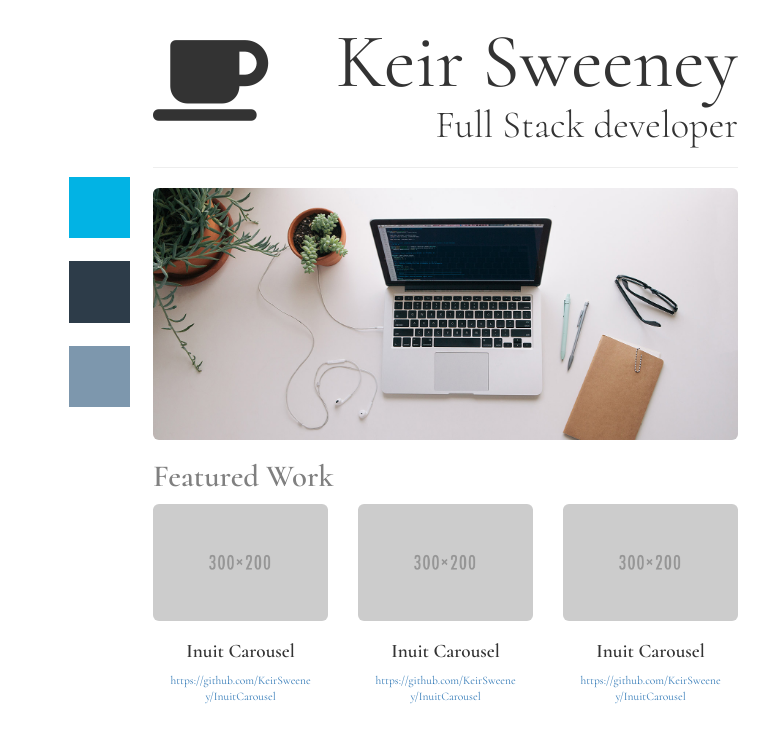
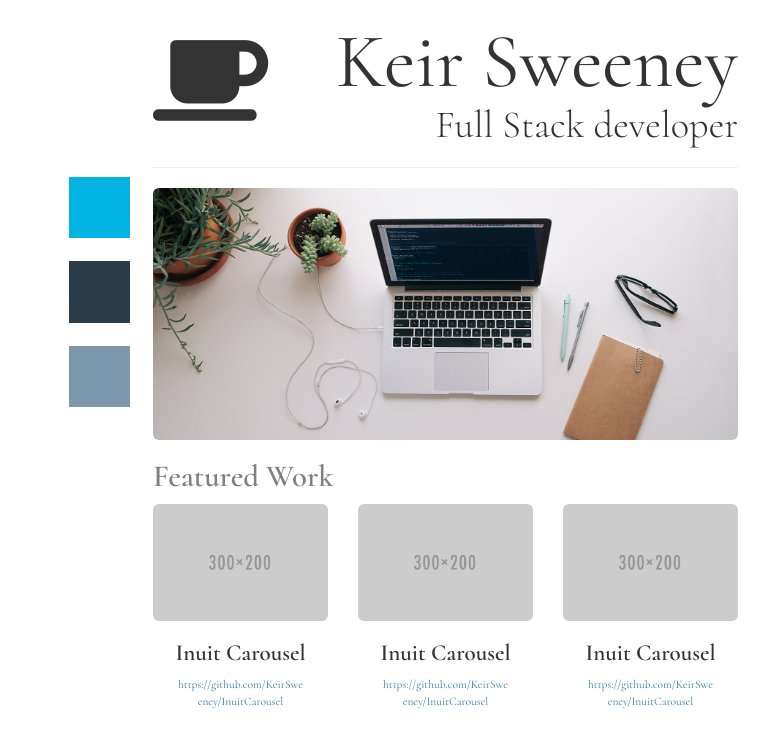
Before and after one commit to KeirSweeney/Udacity-Portfolio-Site, a website: page index.html in a window 768 px wide. Drawn offline with nearby package versions, Linux system fonts and the light colour scheme.

Commit message:
Related prohects responsive across main devices

```diff
--- a/css/main.css
+++ b/css/main.css
@@ -13,24 +13,21 @@ body {
   font-weight: 600;
   text-align: center;
   word-break: break-all;
-  font-size:2.5vw;
+  font-size: 8vw;
 }
 
 .feature-url {
   text-align: center;
   word-break: break-all;
-  font-size: 1.5vw;
-  padding: 0 2vw;
+  font-size: 2.5vw;
+  padding: 0 3vw;
 }
 
 .featured-work {
   color: grey;
   font-weight: 600;
   text-align: center;
-  font-size: 6vw;
-}
-
-.hero-image {
+  font-size: 9vw;
 }
 
 #coffee-icon {
@@ -79,15 +76,15 @@ body {
   height: 25vw;
 }
 
-@media (max-width: 768px){
-  .features>div:last-child {
-    display: inline-block;
-    margin: 0 auto;
-    float: none;
+@media (min-width: 768px) {
+  .feature-header {
+    font-size: 3vw;
   }
-}
 
-@media (min-width: 768px) {
+  .feature-url {
+    font-size: 1.5vw;
+  }
+
   .featured-work {
     text-align: left;
     font-size: 4vw;
--- a/index.html
+++ b/index.html
@@ -29,17 +29,17 @@
       <img class="hero-image img-rounded img-responsive" src="img/dev.jpg" alt="Developer"/>
       <h2 class="featured-work">Featured Work</h2>
       <section class="features row">
-        <div class="feature col-xs-6 col-sm-4 col-md-4 col-lg-4">
+        <div class="feature col-xs-12 col-sm-4 col-md-4 col-lg-4">
           <img class="feature-img img-rounded img-responsive" src="img/300x200.png" alt="Featured Work 1">
           <h2 class="feature-header">Inuit Carousel</h2>
           <p class="feature-url"><a href="https://github.com/KeirSweeney/InuitCarousel">https://github.com/KeirSweeney/InuitCarousel</a></p>
         </div>
-        <div class="feature col-xs-6 col-sm-4 col-md-4 col-lg-4">
+        <div class="feature col-xs-12 col-sm-4 col-md-4 col-lg-4">
           <img class="feature-img img-rounded img-responsive" src="img/300x200.png" alt="Featured Work 1">
           <h2 class="feature-header">Inuit Carousel</h2>
           <p class="feature-url"><a href="https://github.com/KeirSweeney/InuitCarousel">https://github.com/KeirSweeney/InuitCarousel</a></p>
         </div>
-        <div class="feature col-xs-6 col-sm-4 col-md-4 col-lg-4">
+        <div class="feature col-xs-12 col-sm-4 col-md-4 col-lg-4">
           <img class="feature-img img-rounded img-responsive" src="img/300x200.png" alt="Featured Work 1">
           <h2 class="feature-header">Inuit Carousel</h2>
           <p class="feature-url"><a href="https://github.com/KeirSweeney/InuitCarousel">https://github.com/KeirSweeney/InuitCarousel</a></p>
```
